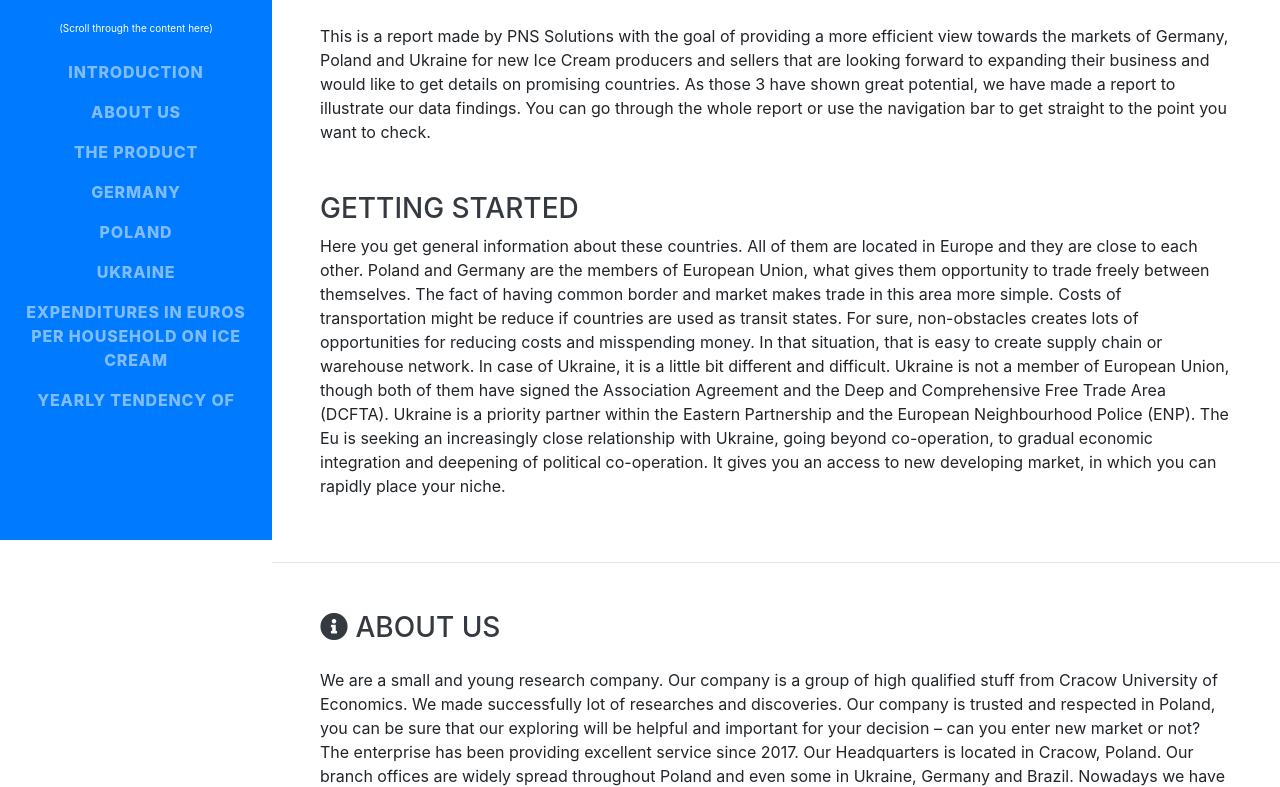
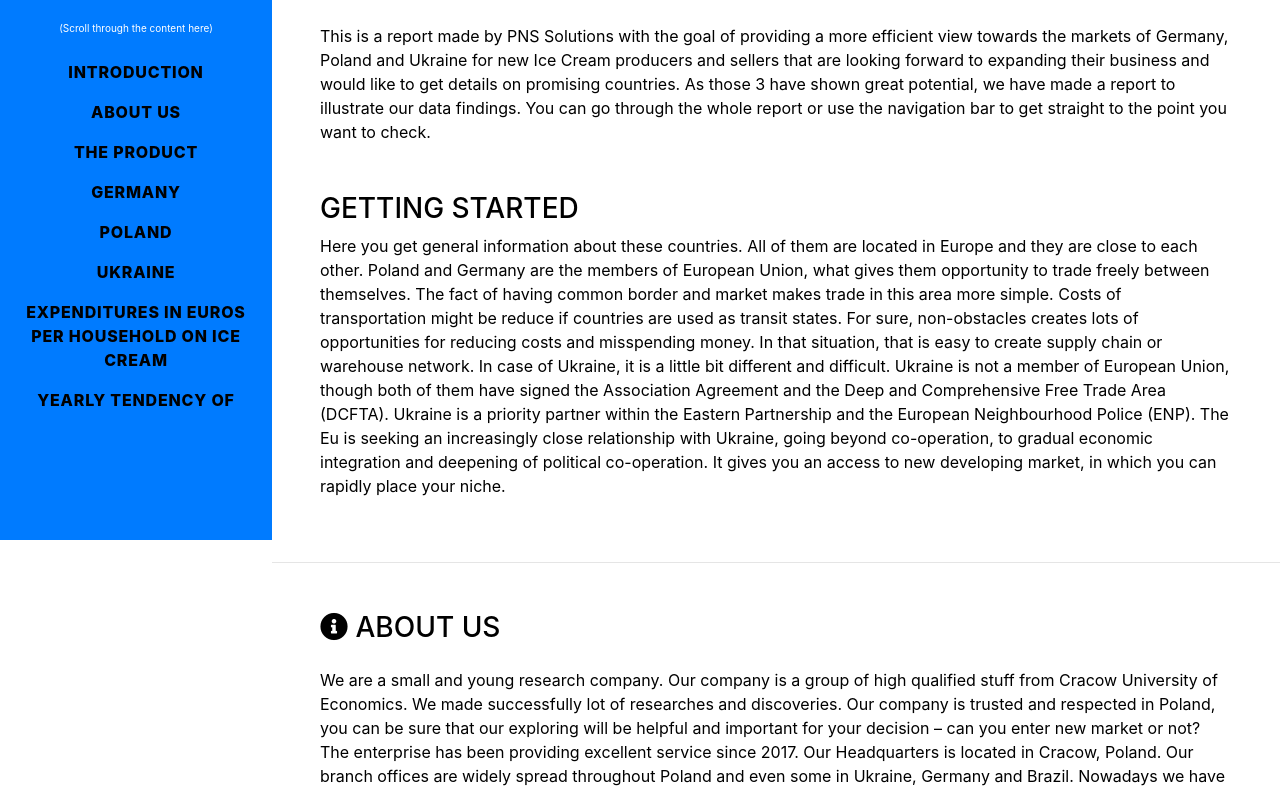
Before and after one commit to pedrofilipefontes/market-analysis-project, a website with bundled scripts: page index.html in a window 1280 px wide. Shown: the part 260-1047 px from the top of the page. Built offline with nearby package versions, Linux system fonts and the light colour scheme; a web font is replaced by a local one.

Commit message:
color black

```diff
--- a/css/main.css
+++ b/css/main.css
@@ -15,6 +15,10 @@ body {
     padding-top: 0;
     padding-left: 17rem;
   }
+}
+
+*{
+  color:black !important;
 }
 
 h1,
```
